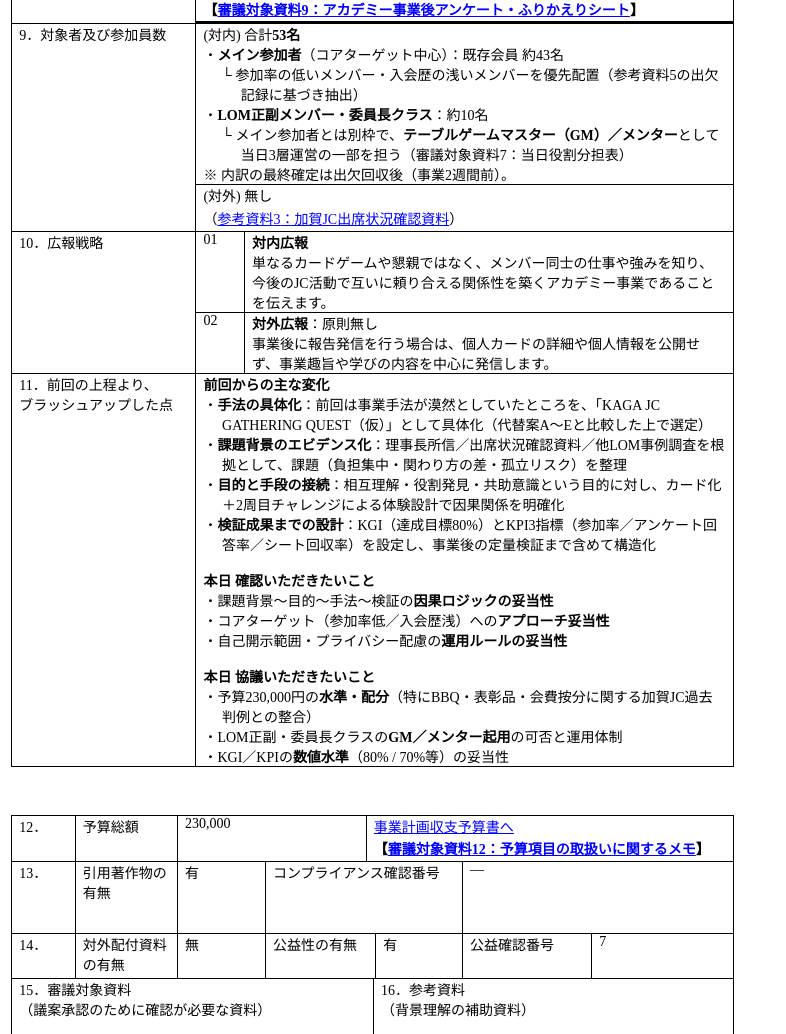
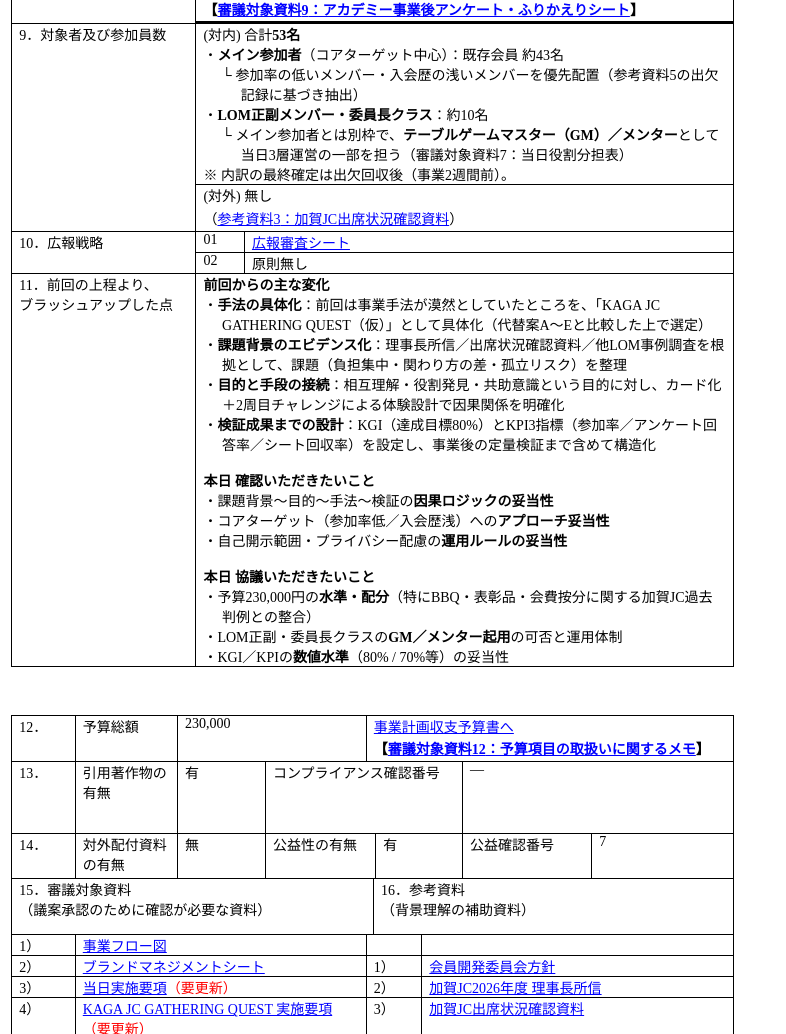
Before and after one commit to norinity1103/kaga-jc-academy-2026, a website: page reference/gian.htm in a window 1280 px wide. Shown: the part 2511-3545 px from the top of the page, without its empty margins (0-786 px from the left). Drawn offline with nearby package versions, Linux system fonts and the light colour scheme.

Commit message:
gian.htm: 広報戦略01にPDFリンク追加・02を原則無しに変更; 広報審査・検証シート.pdf 新規生成
- 10.広報戦略 01: 「広報審査シート」テキストリンク → 規則関係/広報審査・検証シート.pdf
- 10.広報戦略 02: 「原則無し」のみに簡略化
- 広報審査・検証シート.pdf: xlsx（審査シート/検証シート 2枚）を忠実にPDF化

[skip ci]

Co-Authored-By: Claude Sonnet 4.6 <noreply@anthropic.com>

```diff
--- a/reference/gian.htm
+++ b/reference/gian.htm
@@ -1649,10 +1649,7 @@ display:none;mso-hide:all"><o:p>&nbsp;</o:p></span></p>
     mso-border-top-alt:solid windowtext .5pt;mso-border-left-alt:solid windowtext .5pt;
     mso-border-alt:solid windowtext .5pt;padding:0mm 5.4pt 0mm 5.4pt;
     height:3.0pt">
-    <p class="MsoNormal"><span style="font-size:10.5pt;font-family:&quot;ＭＳ 明朝&quot;,serif;
-    mso-bidi-font-family:&quot;ＭＳ Ｐゴシック&quot;"><b>対内広報</b><span lang="EN-US"><o:p></o:p></span></span></p>
-    <p class="MsoNormal"><span style="font-size:10.5pt;font-family:&quot;ＭＳ 明朝&quot;,serif;
-    mso-bidi-font-family:&quot;ＭＳ Ｐゴシック&quot;">単なるカードゲームや懇親ではなく、メンバー同士の仕事や強みを知り、今後の<span lang="EN-US">JC</span>活動で互いに頼り合える関係性を築くアカデミー事業であることを伝えます。<span lang="EN-US"><o:p></o:p></span></span></p>
+    <p class="MsoNormal"><a href="規則関係/広報審査・検証シート.pdf"><span style="font-size:10.5pt;font-family:&quot;ＭＳ 明朝&quot;,serif;color:blue">広報審査シート</span></a><span style="font-size:10.5pt;font-family:&quot;ＭＳ 明朝&quot;,serif"><span lang="EN-US"><o:p></o:p></span></span></p>
     </td>
    </tr>
    <tr style="mso-yfti-irow:14;height:3.0pt">
@@ -1669,10 +1666,7 @@ display:none;mso-hide:all"><o:p>&nbsp;</o:p></span></p>
     mso-border-top-alt:solid windowtext .5pt;mso-border-left-alt:solid windowtext .5pt;
     mso-border-alt:solid windowtext .5pt;padding:0mm 5.4pt 0mm 5.4pt;
     height:3.0pt">
-    <p class="MsoNormal"><span style="font-size:10.5pt;font-family:&quot;ＭＳ 明朝&quot;,serif;
-    mso-bidi-font-family:&quot;ＭＳ Ｐゴシック&quot;"><b>対外広報</b>：原則無し<span lang="EN-US"><o:p></o:p></span></span></p>
-    <p class="MsoNormal"><span style="font-size:10.5pt;font-family:&quot;ＭＳ 明朝&quot;,serif;
-    mso-bidi-font-family:&quot;ＭＳ Ｐゴシック&quot;">事業後に報告発信を行う場合は、個人カードの詳細や個人情報を公開せず、事業趣旨や学びの内容を中心に発信します。<span lang="EN-US"><o:p></o:p></span></span></p>
+    <p class="MsoNormal"><span style="font-size:10.5pt;font-family:&quot;ＭＳ 明朝&quot;,serif;mso-bidi-font-family:&quot;ＭＳ Ｐゴシック&quot;">原則無し<span lang="EN-US"><o:p></o:p></span></span></p>
     </td>
    </tr>
    <tr style="mso-yfti-irow:15;mso-yfti-lastrow:yes">
```
Also changed, not shown: 1 other file.
